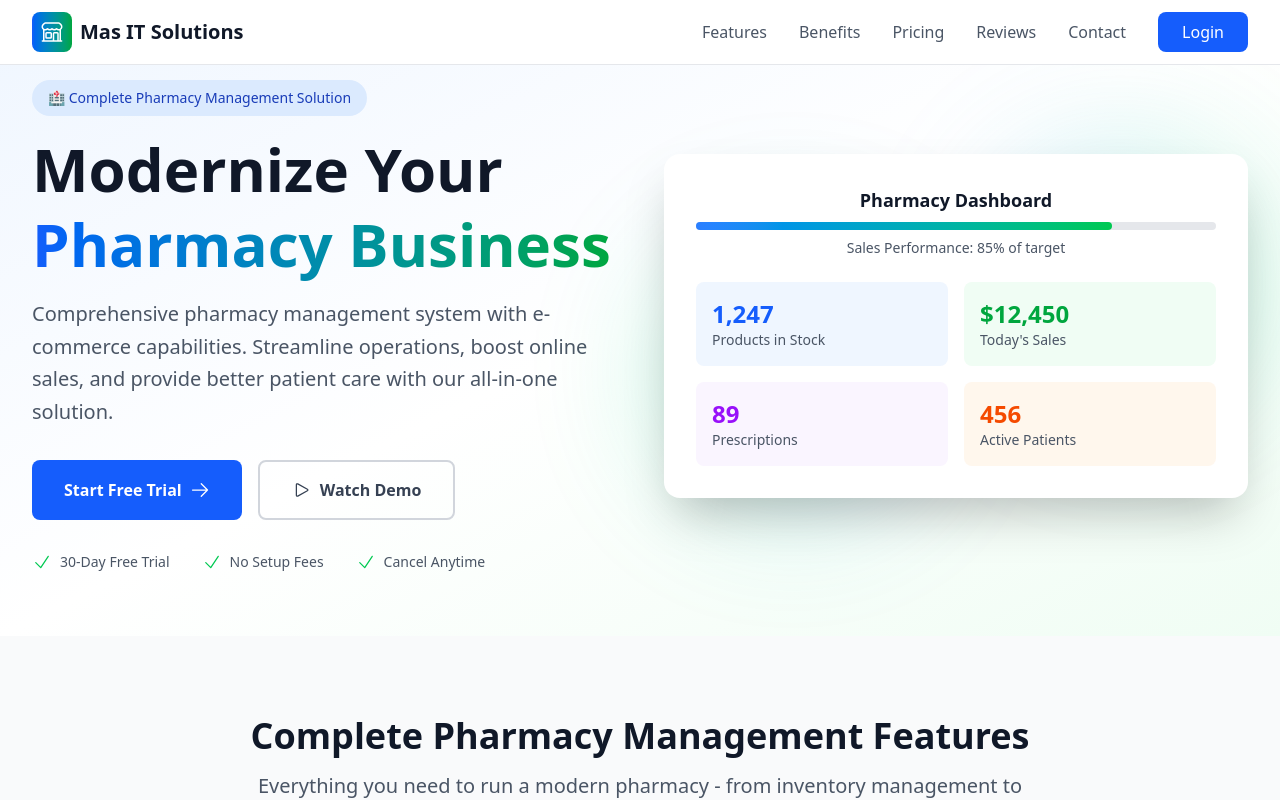
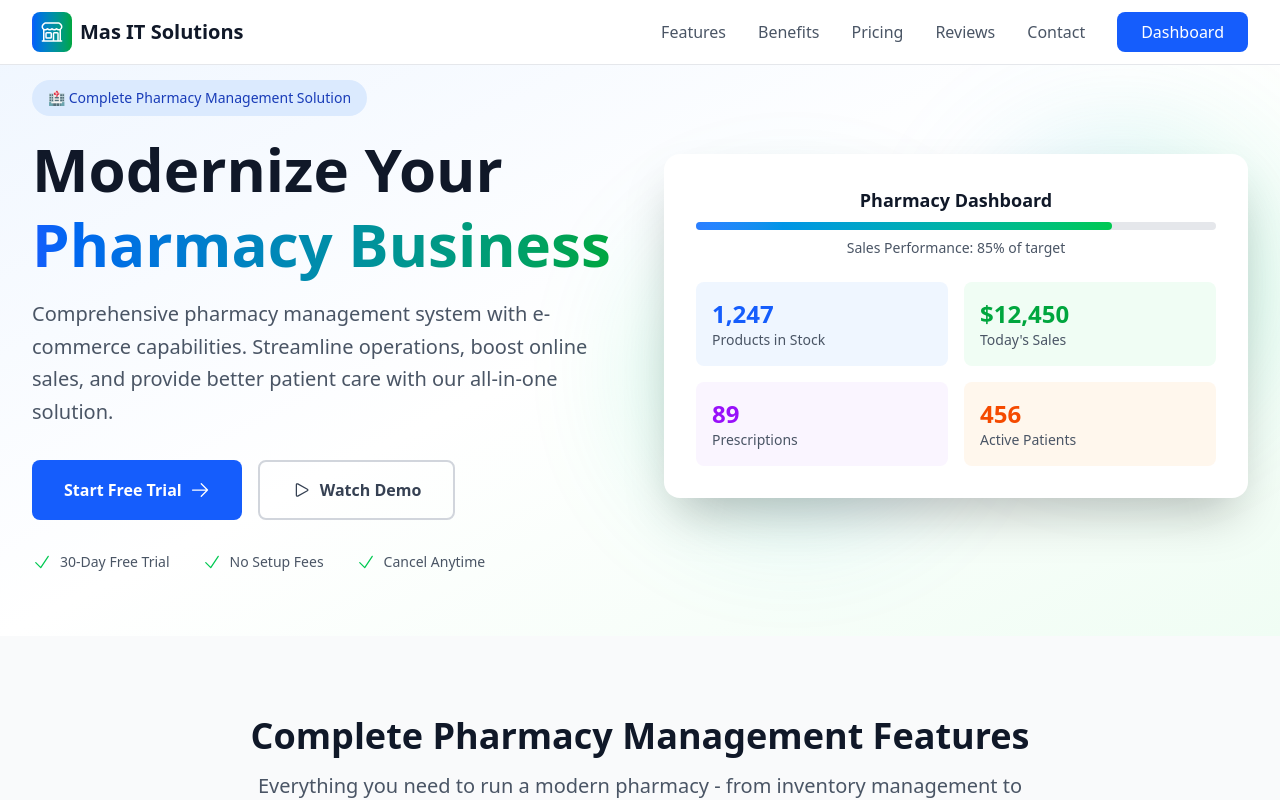
Before and after one commit to Masitbd/mas-dms-frontend, a Next.js app: page / in a window 1280 px wide. Shown: the top 800 px of the page. Built offline with nearby package versions, Linux system fonts and the light colour scheme; no server answers.

Commit message:
Added purchase payment and commented the tests and fixed bugs and button

```diff
--- a/src/app/page.tsx
+++ b/src/app/page.tsx
@@ -197,9 +197,9 @@ export default function PharmacyLandingPage() {
               >
                 Contact
               </a>
-              <NavLink href={"/login"}>
+              <NavLink href={"/medicine-purchase"}>
                 <button className="bg-blue-600 text-white px-6 py-2 rounded-lg hover:bg-blue-700 transition-colors">
-                  Login
+                  Dashboard
                 </button>
               </NavLink>
             </div>
```
